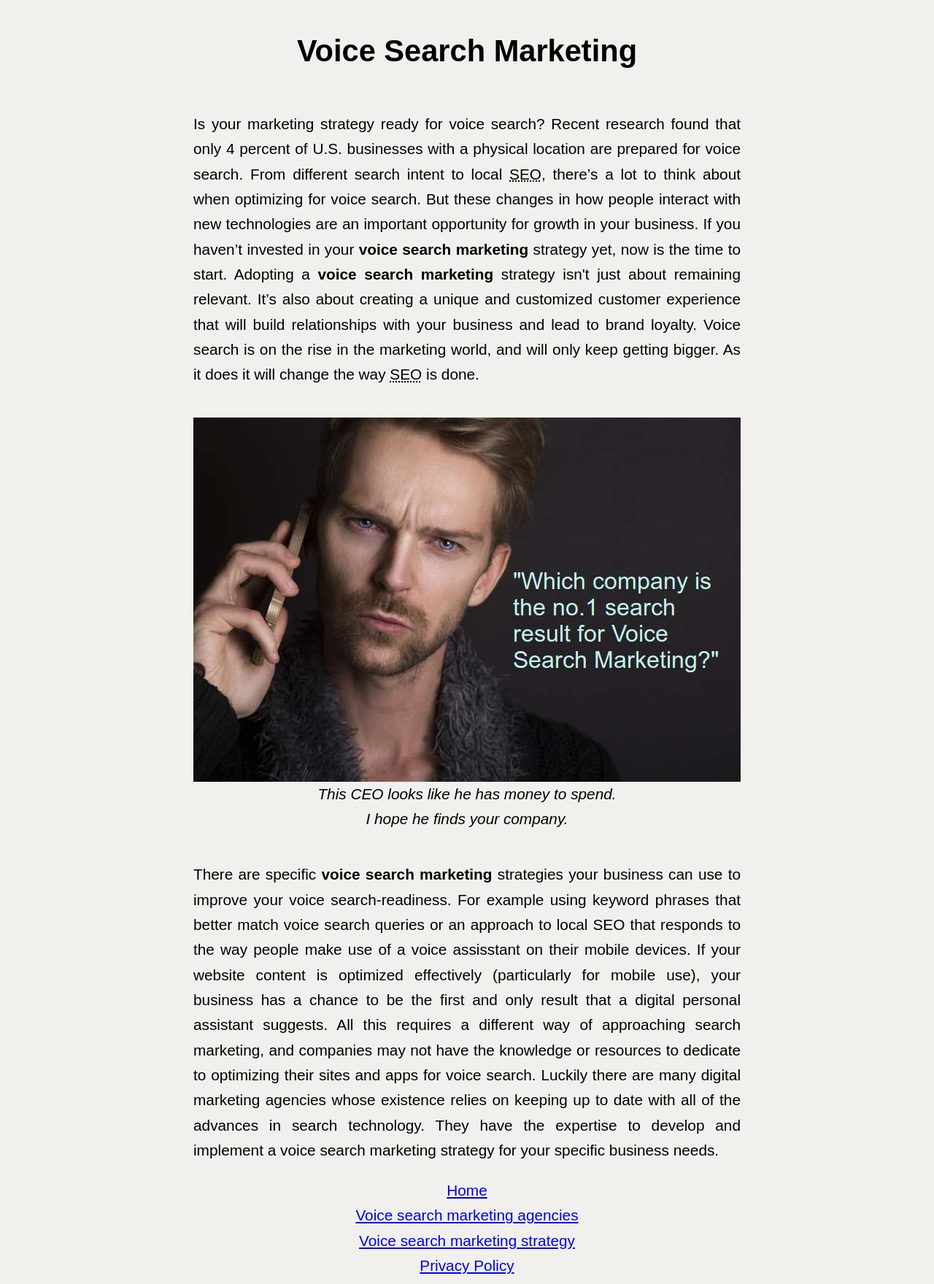
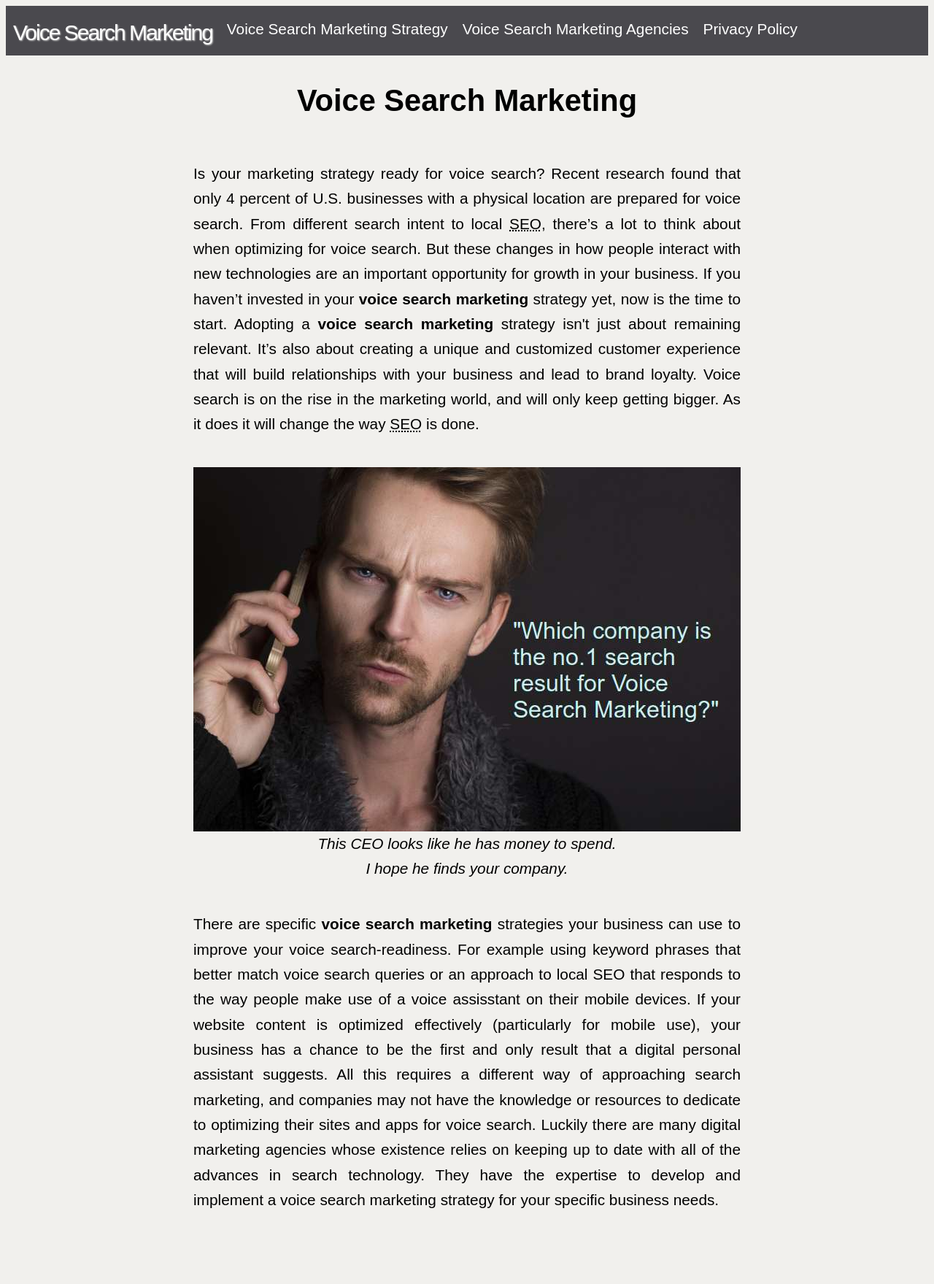
Before and after one commit to Blueboots/vsm, a plain HTML site: page index.html in a window 1280 px wide. Shown: the whole page at 73% size. After the commit the page ends 1690 px from the top, so only its background shows below. Drawn offline with Linux system fonts and the light colour scheme.

Commit message:
Nav bar replaces footer links list

```diff
--- a/index.html
+++ b/index.html
@@ -36,6 +36,14 @@ j=d.createElement(s),dl=l!='dataLayer'?'&l='+l:'';j.async=true;j.src=
 height="0" width="0" style="display:none;visibility:hidden"></iframe></noscript>
 <!-- End Google Tag Manager (noscript) -->
 
+	<nav>
+  <a id="logo" href="http://www.voicesearchmarketing.com">Voice Search Marketing</a>
+  <a href="http://www.voicesearchmarketing.com/strategy.html">Voice Search Marketing Strategy</a>
+  <a href="http://www.voicesearchmarketing.com/agencies.html">Voice Search Marketing Agencies</a>
+  <a href="http://www.voicesearchmarketing.com/privacy.html">Privacy Policy</a>
+</nav>
+
+
 <main>
   <h1>Voice Search Marketing</h1>
 
@@ -56,10 +64,7 @@ Voice search is on the rise in the marketing world, and will only keep getting b
 If your website content is optimized effectively (particularly for mobile use), your business has a chance to be the first and only result that a digital personal assistant suggests.
 All this requires a different way of approaching search marketing, and companies may not have the knowledge or resources to dedicate to optimizing their sites and apps for voice search. Luckily there are many digital marketing agencies whose existence relies on keeping up to date with all of the advances in search technology. They have the expertise to develop and implement a voice search marketing strategy for your specific business needs.</p>
 
-<a href="http://www.voicesearchmarketing.com">Home</a>
-<a href="http://www.voicesearchmarketing.com/agencies.html">Voice search marketing agencies</a>
-<a href="http://www.voicesearchmarketing.com/strategy.html">Voice search marketing strategy</a>
-<a href="http://www.voicesearchmarketing.com/privacy.html">Privacy Policy </a>
+
 
 	</main>
 <!--	<script src="vsm-js-scripts.js"></script> -->
```
